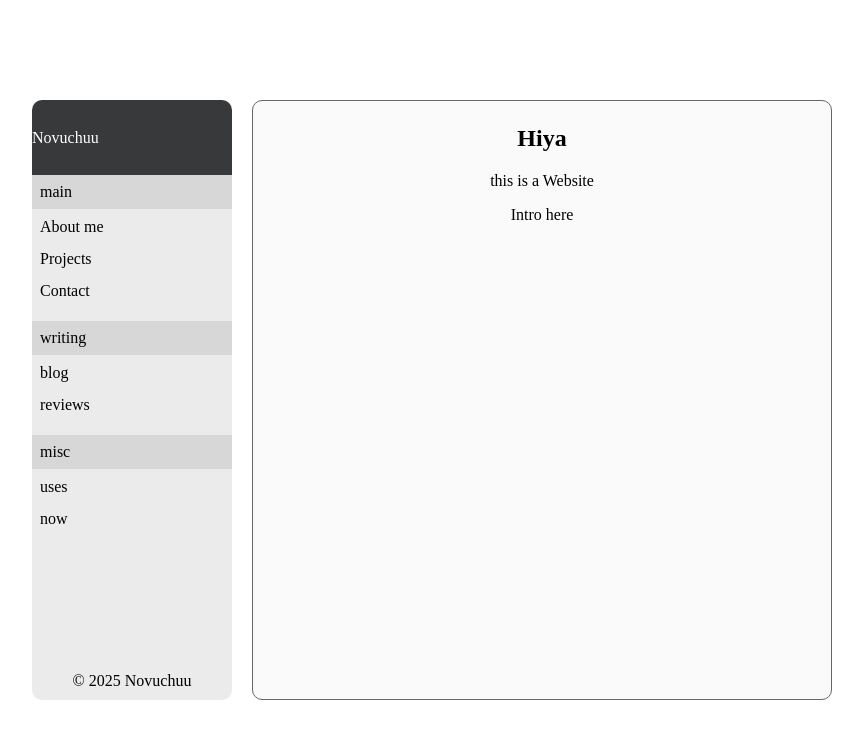
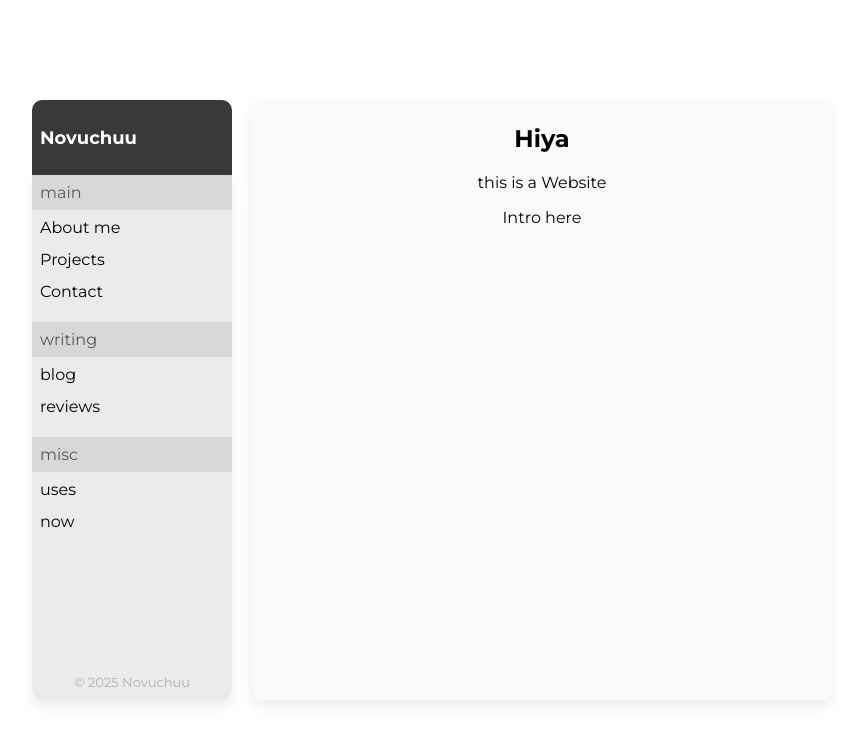
Before and after one commit to Novuchuu/novuchuu.github.io, a plain HTML site: page index.html in a window 1280 px wide. Shown: the whole page, without its empty margins (208-1071 px from the left). Drawn offline with Linux system fonts and the light colour scheme.

Commit message:
Changed font added shadow edited/added list-title and shadows for boxes

```diff
--- a/index.html
+++ b/index.html
@@ -9,9 +9,9 @@
 <div class="container">
     <div class="left-side">
         <nav class="main-nav">
-            <div class="top-box"><span class="no-link-style" style="color: white"><a href="index.html"> Novuchuu</a></span></div>
+            <div class="top-box"><a href="index.html" class="top-box-text"> Novuchuu</a></div>
             <div class="vertical-box">
-                <div class="list-title">main</div>
+                <div class="list-title"> main </div>
                 <ul class="nav-list">
                     <li><a href="about_me.html">About me</a></li>
                     <li>Projects</li>
--- a/style.css
+++ b/style.css
@@ -1,3 +1,10 @@
+@font-face {
+    font-family: "Montserrat";
+    src: url("fonts/Montserrat-VariableFont_wght.ttf") format("truetype");
+}
+
+
+
 body, html {
     margin: 0;
     padding: 0;
@@ -5,6 +12,7 @@ body, html {
     display: flex;
     justify-content: center;
     align-items: center;
+    font-family: "Montserrat", Arial, sans-serif;
 }
 
 /* Main container box */
@@ -35,6 +43,14 @@ body, html {
     align-items: center;
 }
 
+.top-box-text {
+    color: white;
+    text-decoration: none;
+    font-size: large;
+    font-weight: bold;
+    margin: .5rem;
+}
+
 /* Long vertical box */
 .vertical-box {
     border-radius: 10px;
@@ -42,6 +58,7 @@ body, html {
     background-color: #EBEBEB;
     flex-direction: column;
     display: flex;
+    box-shadow: 0 6px 15px rgba(0, 0, 0, 0.08);
 }
 
 .main-nav {
@@ -57,7 +74,7 @@ body, html {
     border-radius: 10px;
     flex-grow: 1;
     background-color: #FAFAFA;
-    border: 1px solid #666;
+    box-shadow: 0 6px 15px rgba(0, 0, 0, 0.08);
 }
 
 .list-title {
@@ -66,6 +83,7 @@ body, html {
     padding-top: .5rem;
     padding-bottom: .5rem;
     text-indent: .50rem;
+    color: color-mix(in srgb, currentColor 60%, transparent);
 }
 
 .nav-list {
@@ -99,6 +117,8 @@ body, html {
     align-items: flex-end;
     justify-content: center;
     padding-bottom: 10px;
+    font-size: small;
+    color: color-mix(in srgb, currentColor 25%, transparent);
 }
 
 .block {
```
Also changed, not shown: about_me.html (+1 -1 lines), fonts/Montserrat-VariableFont_wght.ttf (added).
